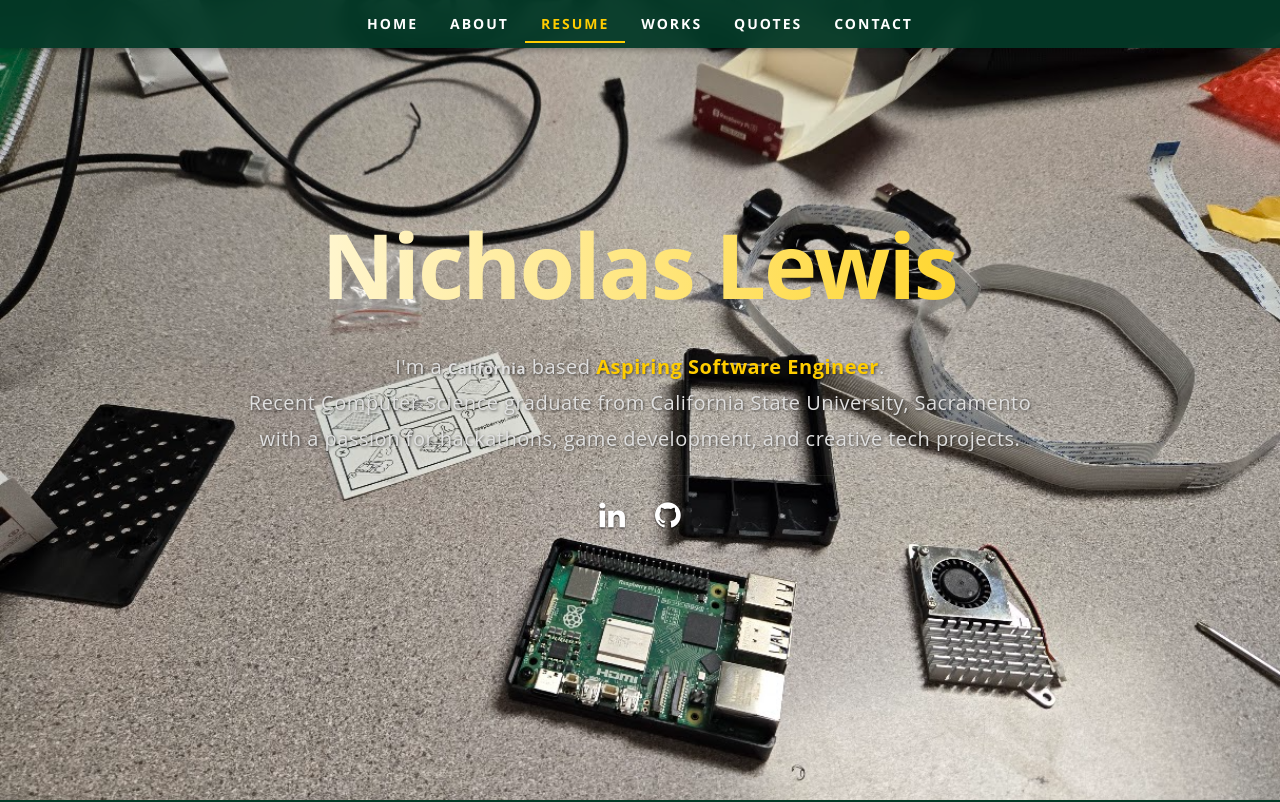
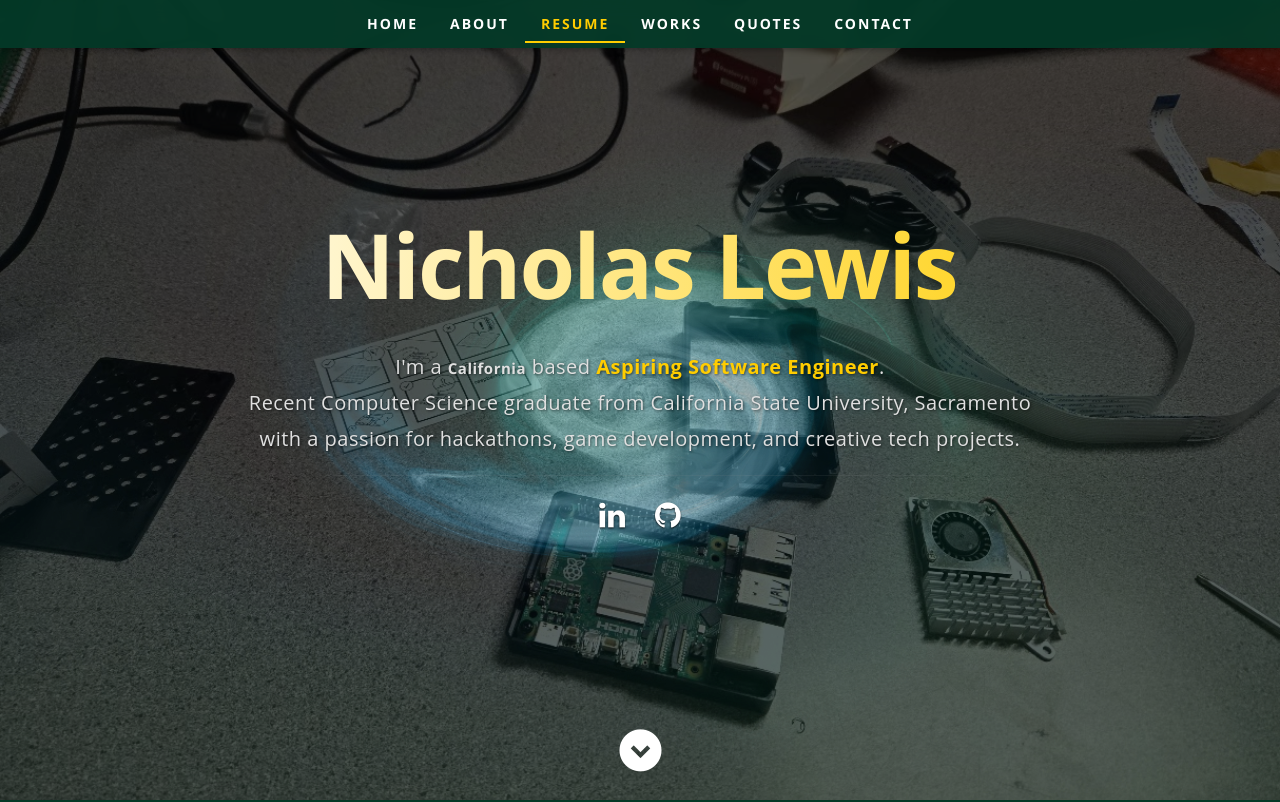
Before and after one commit to nickLewisCSUS/react-portfolio-master, a React (Create React App) app: page / in a window 1280 px wide. Shown: the top 802 px of the page. Built offline with nearby package versions, Linux system fonts and the light colour scheme.

Commit message:
header transition background now works

```diff
--- a/public/css/layout.css
+++ b/public/css/layout.css
@@ -31,9 +31,8 @@
 /* Header Container */
 header {
   position: relative;
-  height: 880px;
-  min-height: 500px;
-  width: 100%;
+  height: 100vh;
+  width: 100vw;
   overflow: hidden;
   text-align: center;
   z-index: 0;
@@ -46,40 +45,57 @@
   width: 100%;
   height: 100%;
   background-size: cover;
-  background-position: top center;
+  background-position: center center;
   background-repeat: no-repeat;
   opacity: 0;
-  transition: opacity 2.0s ease-in-out;
+  transition: opacity 1.5s ease-in-out;
   z-index: 0;
   pointer-events: none;
 }
 
-.background-layer.show {
+.background-layer.visible {
   opacity: 1;
   z-index: 1;
 }
-
-.background-layer.active {
-  opacity: 1;
-  z-index: 1;
+.slider-container {
+  position: absolute;
+  top: 0;
+  left: 0;
+  height: 100%;
+  width: 100vw;
+  overflow: hidden;
+  z-index: -1;
 }
 
-.background-layer.fade-in {
-  opacity: 1;
-  z-index: 2;
-}
-@keyframes fadeIn {
-  from {
-    opacity: 0;
-  }
-  to {
-    opacity: 1;
-  }
+.slider-wrapper {
+  display: flex;
+  width: calc(100vw * 3); /* or however many images */
+  height: 100vh;
+  transition: transform 1s ease-in-out;
 }
 
+.background-slide {
+  flex: 0 0 100vw;
+  position: absolute;
+  top: 0;
+  left: 0;
+  width: 100%;
+  height: 100%;
+  background-size: cover;
+  background-position: center center;
+  background-repeat: no-repeat;
+  background-color: black;
+  opacity: 0;
+  transition: opacity 1.5s ease-in-out;
+  z-index: -1;
+}
+.background-slide.visible {
+  opacity: 1;
+  z-index: 0;
+}
 header .banner {
   position: relative;
-  z-index: 3;
+  z-index: 2;
 }
 
 /* Vertically center banner */
--- a/src/Components/Header.js
+++ b/src/Components/Header.js
@@ -8,18 +8,15 @@
       `${process.env.PUBLIC_URL}/images/Pi-BackGround.png`,
       `${process.env.PUBLIC_URL}/images/portfolio/BigBoom.png`,
     ];
-
     this.state = {
-      navOpen: false,
       currentIndex: 0,
-      transitionImage: null,
-      isFading: false
+      navOpen: false
     };
   }
 
   componentDidMount() {
     window.addEventListener('scroll', this.handleScroll);
-    this.interval = setInterval(this.handleBackgroundChange, 6000);
+    this.interval = setInterval(this.nextSlide, 6000);
   }
 
   componentWillUnmount() {
@@ -27,30 +24,15 @@
     clearInterval(this.interval);
   }
 
-  handleBackgroundChange = () => {
-    const nextIndex = (this.state.currentIndex + 1) % this.backgrounds.length;
-    const nextImage = this.backgrounds[nextIndex];
-
-    // Step 1: Fade in transition image
-    this.setState({
-      transitionImage: nextImage,
-      isFading: true
-    });
-
-    // Step 2: After fade, swap current image and clear transition
-    setTimeout(() => {
-      this.setState({
-        currentIndex: nextIndex,
-        transitionImage: null,
-        isFading: false
-      });
-    }, 1500); // Must match CSS fade duration
+  nextSlide = () => {
+    this.setState((prevState) => ({
+      currentIndex: (prevState.currentIndex + 1) % this.backgrounds.length
+    }));
   };
 
   handleScroll = () => {
     const nav = document.getElementById('nav-wrap');
-    if (!nav) return;
-    nav.classList.toggle('shrink', window.scrollY > 60);
+    if (nav) nav.classList.toggle('shrink', window.scrollY > 60);
   };
 
   toggleNav = () => {
@@ -58,8 +40,8 @@
   };
 
   render() {
-    const { navOpen, currentIndex, transitionImage, isFading } = this.state;
-    const currentImage = this.backgrounds[currentIndex];
+    const { currentIndex, navOpen } = this.state;
+    const offset = `translateX(-${currentIndex * 100}%)`;
 
     let name, occupation, description, location, networks;
     if (this.props.data) {
@@ -79,19 +61,14 @@
 
     return (
       <header id="home">
-        {/* Static background layer */}
-        <div
-          className="background-layer active"
-          style={{ backgroundImage: `url(${currentImage})` }}
-        />
+        {this.backgrounds.map((bg, i) => (
+          <div
+            key={i}
+            className={`background-slide ${i === this.state.currentIndex ? 'visible' : ''}`}
+            style={{ backgroundImage: `url(${bg})` }}
+          />
+        ))}
 
-        {/* Transition image (temporarily fades in) */}
-        {transitionImage && (
-          <div
-            className={`background-layer fade-in`}
-            style={{ backgroundImage: `url(${transitionImage})` }}
-          />
-        )}
 
         <nav id="nav-wrap" className={navOpen ? 'open' : ''}>
           <a className="mobile-btn" onClick={this.toggleNav} title="Toggle navigation">
```
